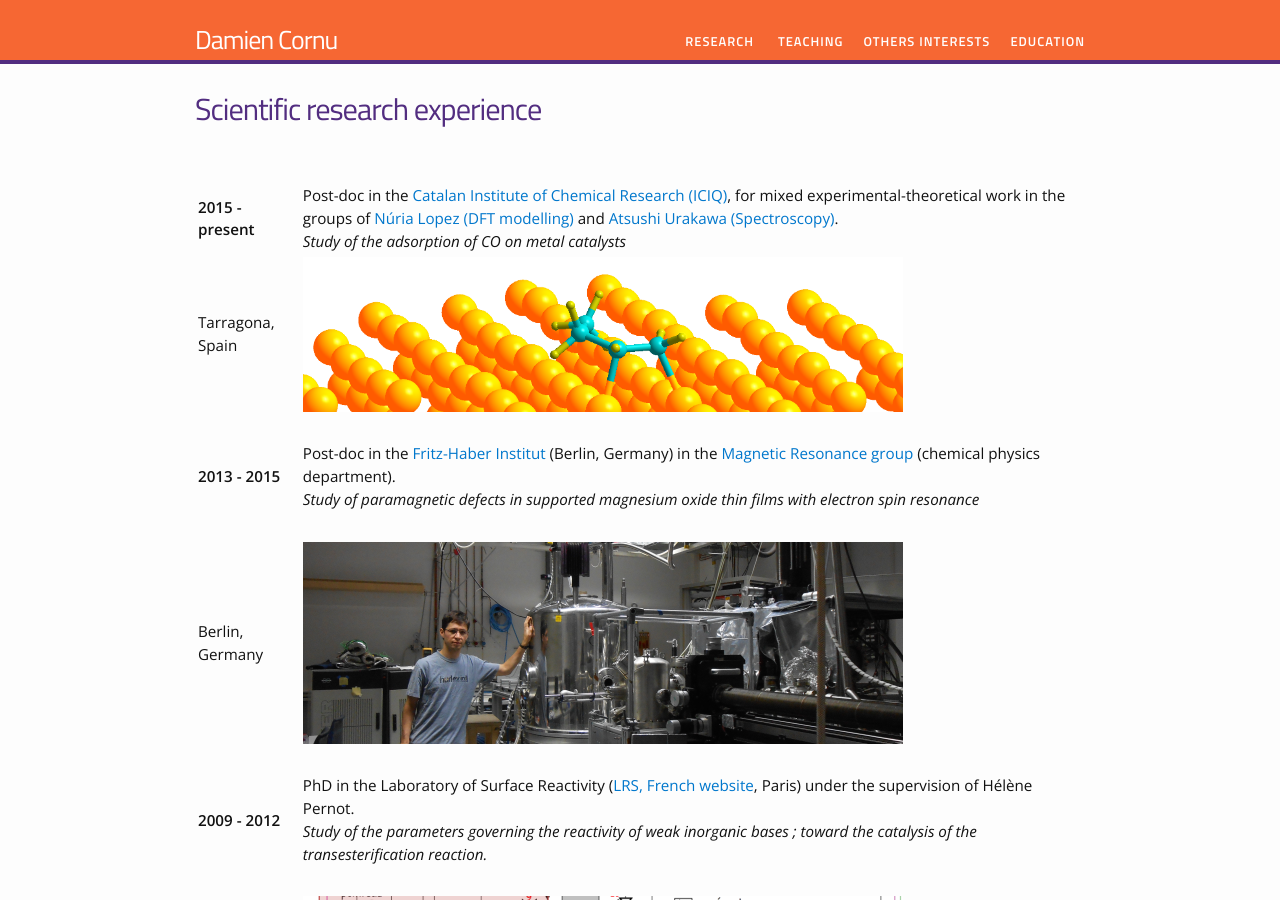
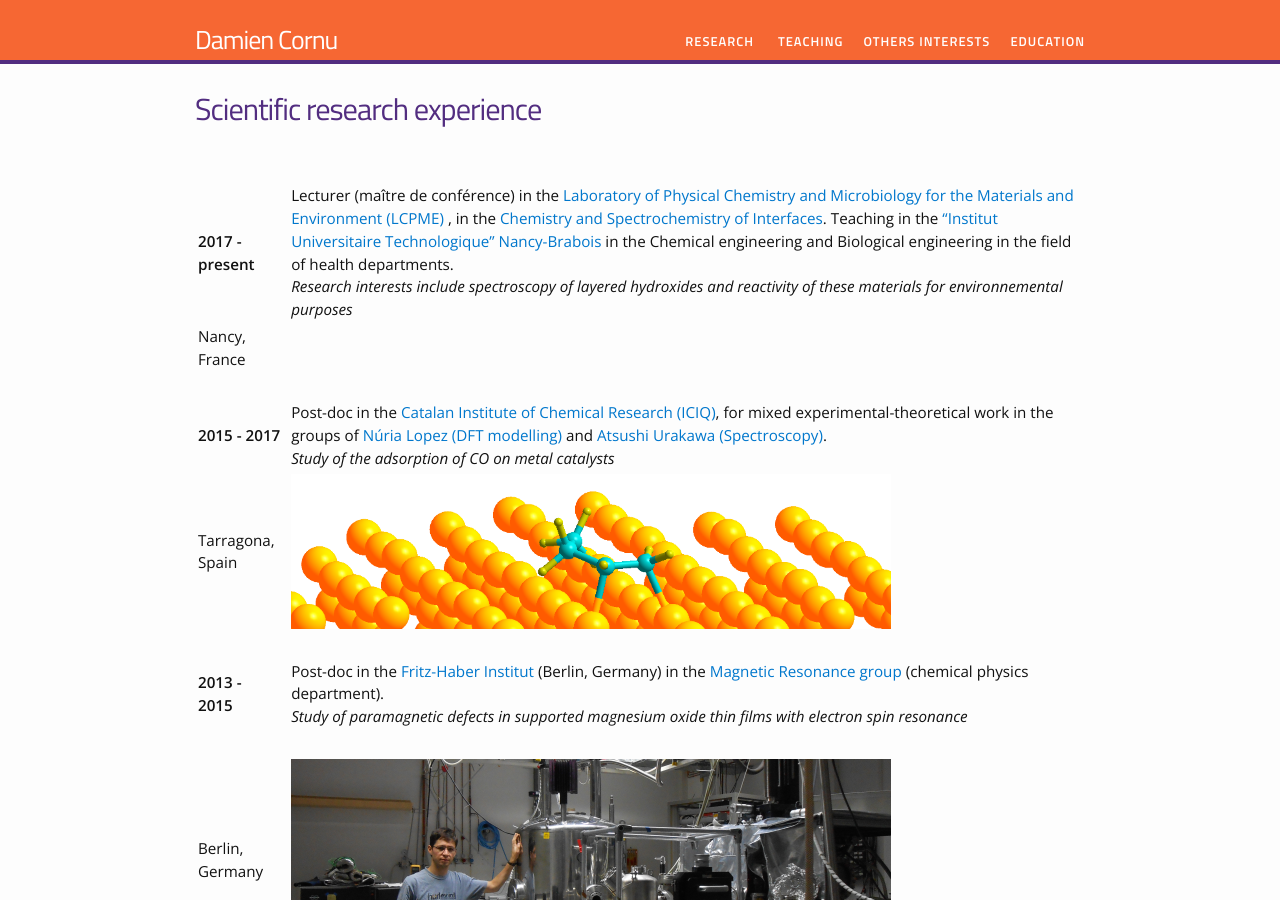
Before and after one commit to dacornu/dacornu.github.io, a Jekyll site: the page built from research.md, in a window 1280 px wide and 900 px high. Built offline with Jekyll 4.4.1, drawn with Linux system fonts in a browser that asks for light colours.

Commit message:
Research with Nancy

```diff
--- a/research.md
+++ b/research.md
@@ -10,7 +10,10 @@ permalink: /research/
 
 |---------------|------------------------------------------------------------------------------------------|
 | | |
-|<b>2015 - present </b>| Post-doc in the <a href="http://www.iciq.es">Catalan Institute of Chemical Research (ICIQ)</a>, for mixed experimental-theoretical work in the groups of <a href="http://www.iciq.org/research/research_group/prof-nuria-lopez/">N&uacute;ria Lopez (DFT modelling)</a> and <a href="http://www.iciq.org/research/research_group/dr-atsushi-urakawa/">Atsushi Urakawa (Spectroscopy)</a>.<br /> <i>Study of the adsorption of CO on metal catalysts</i>|
+|<b>2017 - present </b>| Lecturer (maître de conférence) in the <a href="http://www.lcpme.cnrs-nancy.fr/lcpme/spip.php?article78&lang=en">Laboratory of Physical Chemistry and Microbiology for the Materials and Environment (LCPME) </a>, in the <a href="http://www.lcpme.cnrs-nancy.fr/lcpme/spip.php?article78&lang=en">Chemistry and Spectrochemistry of Interfaces</a>. Teaching in the <a href="http://iutnb.univ-lorraine.fr/en/content/presentation">"Institut Universitaire Technologique" Nancy-Brabois</a> in the Chemical engineering and Biological engineering in the field of health departments.<br /> <i>Research interests include spectroscopy of layered hydroxides and reactivity of these materials for environnemental purposes</i>|
+|Nancy, France| |
+| | |
+|<b>2015 - 2017| Post-doc in the <a href="http://www.iciq.es">Catalan Institute of Chemical Research (ICIQ)</a>, for mixed experimental-theoretical work in the groups of <a href="http://www.iciq.org/research/research_group/prof-nuria-lopez/">N&uacute;ria Lopez (DFT modelling)</a> and <a href="http://www.iciq.org/research/research_group/dr-atsushi-urakawa/">Atsushi Urakawa (Spectroscopy)</a>.<br /> <i>Study of the adsorption of CO on metal catalysts</i>|
 |Tarragona, Spain|  <img src="/images/banniere.png" alt="Alkene" width="600"><br /> |
 | | |
 |<b>2013 - 2015&nbsp;&nbsp;&nbsp;  </b>  | Post-doc in the <a href="http://www.fhi-berlin.mpg.de/">Fritz-Haber Institut</a> (Berlin, Germany) in the <a href="http://www.fhi-berlin.mpg.de/cp/mrg">Magnetic Resonance group</a> (chemical physics department).<br /> <i>Study of paramagnetic defects in supported magnesium oxide thin films with electron spin resonance</i> |
```
